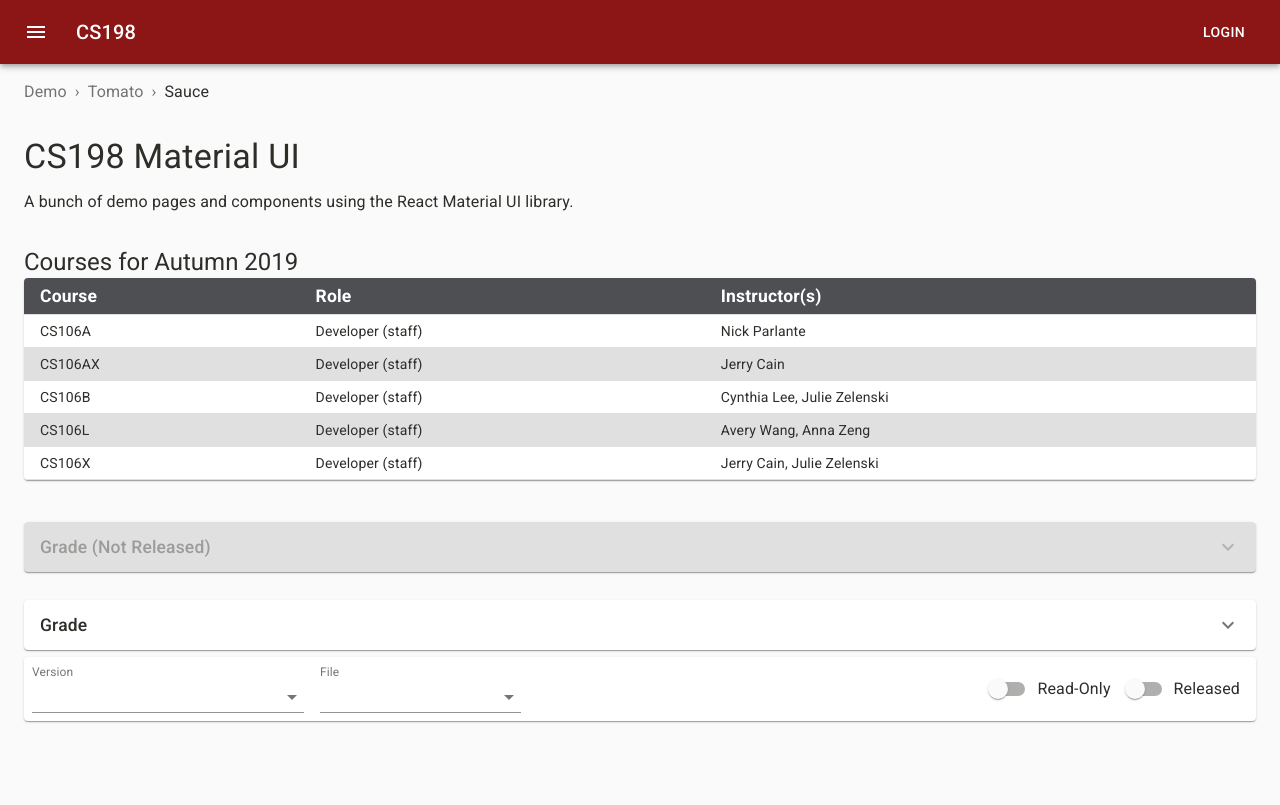
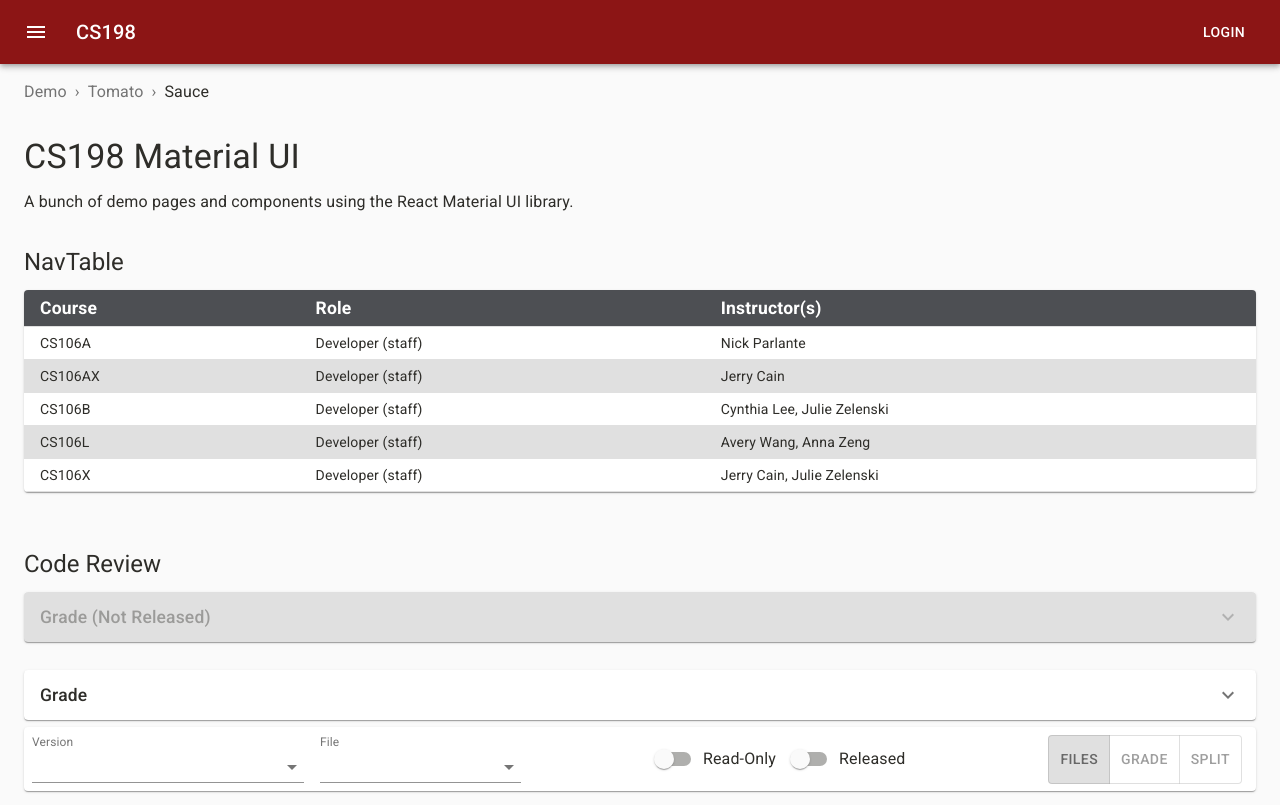
Before and after one commit to knazir/cs198-material-ui, a React (Create React App) app: page / in a window 1280 px wide. Built offline with nearby package versions, Linux system fonts and the light colour scheme.

Commit message:
Flesh out submission toolbar

```diff
--- a/src/demo/CodeReview.js
+++ b/src/demo/CodeReview.js
@@ -14,7 +14,7 @@ import SubmissionControlBar from './SubmissionControlBar';
 const useStyles = makeStyles(theme => ({
   root: {
     width: '100%',
-    marginTop: '3em',
+    marginTop: '4em',
   },
   categories: {
     padding: '0.5em',
@@ -30,6 +30,9 @@ const useStyles = makeStyles(theme => ({
   },
   grade: {
     flexDirection: 'column',
+  },
+  header: {
+    marginBottom: '0.5em',
   },
   heading: {
     fontSize: '1.25em',
@@ -55,6 +58,7 @@ export default function CodeReview() {
   ];
   return (
     <Container className={classes.root} maxWidth="lg">
+      <Typography className={classes.header} variant="h5" component="h2">Code Review</Typography>
       <Paper className={`${classes.paper} ${classes.disabledPanel}`}>
         <ExpansionPanel disabled>
           <ExpansionPanelSummary expandIcon={<ExpandMoreIcon />} aria-controls="overall-comment-content"
--- a/src/demo/Courses.js
+++ b/src/demo/Courses.js
@@ -12,6 +12,9 @@ import Paper from '@material-ui/core/Paper';
 const useStyles = makeStyles(theme => ({
   root: {
     width: '100%',
+  },
+  header: {
+    marginBottom: '0.5em',
   },
   paper: {
     width: '100%',
@@ -54,9 +57,7 @@ export default function Courses() {
   const classes = useStyles();
   return (
     <Container maxWidth="lg">
-      <Typography variant="h5" component="h2">
-        Courses for Autumn 2019
-      </Typography>
+      <Typography className={classes.header} variant="h5" component="h2">NavTable</Typography>
       <Paper className={classes.paper}>
         <Table className={classes.table} size="small" aria-label="a dense table">
           <TableHead>
--- a/src/demo/SubmissionControlBar.js
+++ b/src/demo/SubmissionControlBar.js
@@ -6,6 +6,8 @@ import FormControlLabel from '@material-ui/core/FormControlLabel';
 import NativeSelect from '@material-ui/core/NativeSelect';
 import Paper from '@material-ui/core/Paper';
 import Switch from '@material-ui/core/Switch';
+import ToggleButton from '@material-ui/lab/ToggleButton';
+import ToggleButtonGroup from '@material-ui/lab/ToggleButtonGroup';
 
 const useStyles = makeStyles(theme => ({
   root: {
@@ -16,8 +18,9 @@ const useStyles = makeStyles(theme => ({
     marginBottom: '1em',
   },
   controls: {
-    '> label': {
-      marginLeft: '0.5em',
+    '> *': {
+      fontWeight: theme.typography.fontWeightMedium,
+      marginLeft: '1em',
     }
   },
   formControl: {
@@ -27,8 +30,8 @@ const useStyles = makeStyles(theme => ({
   selectEmpty: {
     marginTop: theme.spacing(2),
   },
-  sep: {
-    marginRight: '2em',
+  viewControl: {
+    marginRight: '1em',
   },
 }));
 
@@ -42,12 +45,18 @@ export default function SubmissionControlBar() {
   const [state, setState] = React.useState({
     file: '',
     version: '',
+    view: 'files',
   });
 
   const handleChange = name => event => {
     setState({
       ...state,
       [name]: event.target.value,
+    });
+  };
+  const handleViewChange = (event, newView) => {
+    setState({
+      view: newView
     });
   };
 
@@ -75,6 +84,13 @@ export default function SubmissionControlBar() {
         <FormControlLabel value="end" control={<Switch color="primary"/>} label="Read-Only" labelPlacement="end"/>
         <FormControlLabel value="end" control={<Switch color="primary"/>} label="Released" labelPlacement="end"/>
       </div>
+      <div className={classes.viewControl}>
+        <ToggleButtonGroup size="medium" value={state.view} exclusive onChange={handleViewChange}>
+          <ToggleButton value="files">Files</ToggleButton>
+          <ToggleButton value="grade">Grade</ToggleButton>
+          <ToggleButton value="split">Split</ToggleButton>
+        </ToggleButtonGroup>
+      </div>
     </Paper>
   );
 }
```
